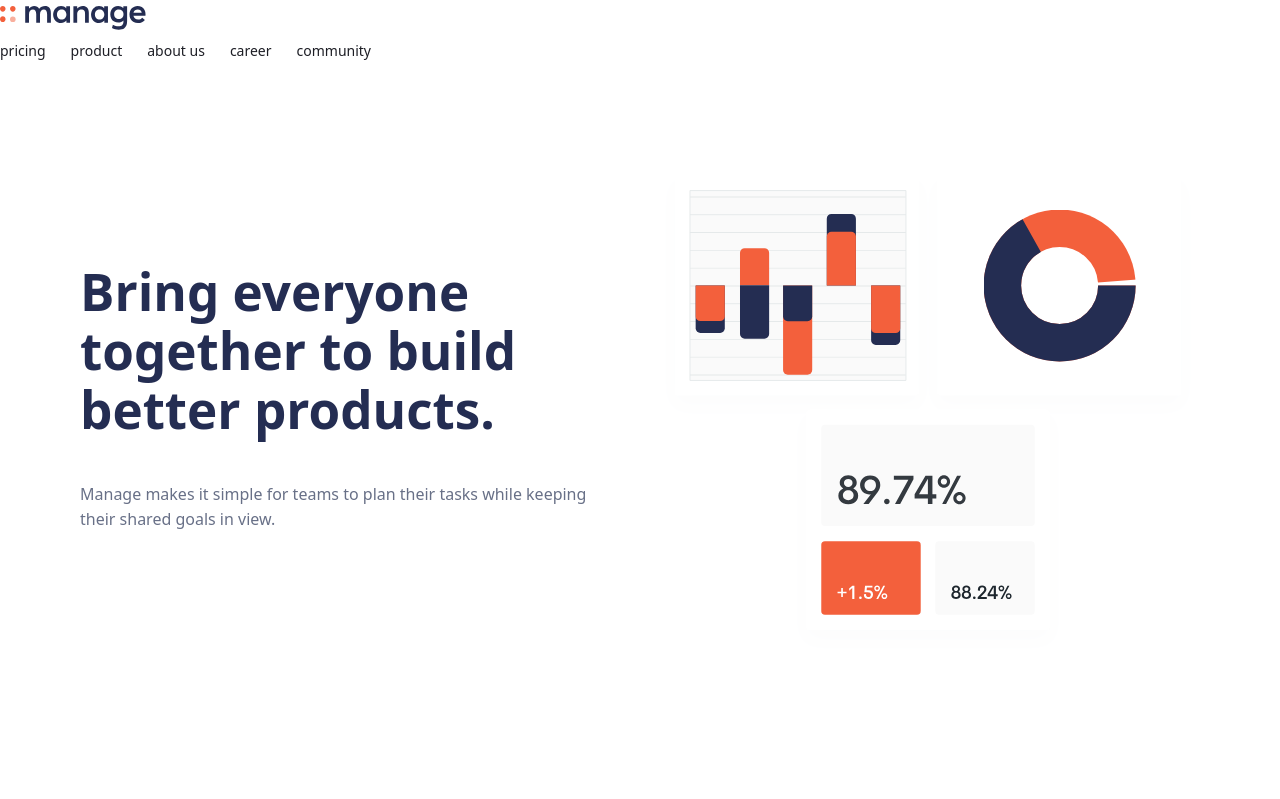
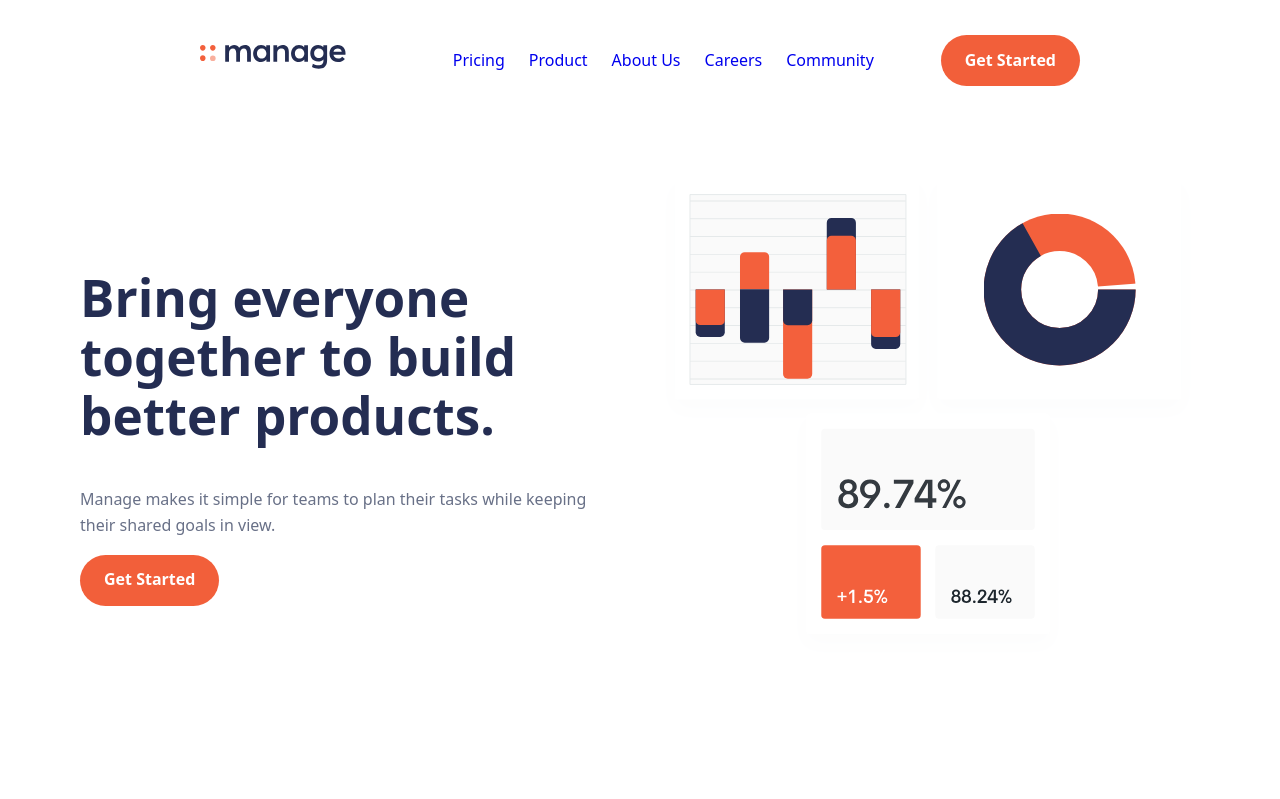
Before and after one commit to 0xverse-Suite/frontend-engineering, a plain HTML site: page projects/manage-landing-page/index.html in a window 1280 px wide. Shown: the top 799 px of the page. Drawn offline with Linux system fonts and the light colour scheme.

Commit message:
i worked on a group project were i was giving the head to

```diff
--- a/projects/manage-landing-page/sections/navbar.html
+++ b/projects/manage-landing-page/sections/navbar.html
@@ -2,7 +2,8 @@
 <!-- <header class="site-header container">
   <a href="#top" aria-label="Manage home"><img src="./resources/logo.svg" alt="Manage" width="146" height="24"></a>
   <nav class="primary-nav" id="primary-nav" aria-label="Main menu">
-    <a href="#features">Product</a><a href="#testimonials">About Us</a><a href="#cta">Careers</a><a href="#footer">Community</a>
+    <a href="#features">Product</a><a href="#testimonials">About Us</a><a href="#cta">Careers</a><a
+      href="#footer">Community</a>
   </nav>
   <a class="button header-button" href="#cta">Get Started</a>
   <button class="menu-toggle" type="button" aria-expanded="false" aria-controls="primary-nav" aria-label="Toggle menu">
@@ -11,16 +12,21 @@
 </header> -->
 
 
-<header>
-  <div class="logo"><img src="/resources/logo.svg" alt=""></div>
 
-  <nav>
-    <a href="#">pricing</a>
-    <a href="#">product</a>
-    <a href="#">about us</a>
-    <a href="#">career</a>
-      <a href="#">community</a>
+<header class="site-headerr contianer">
+  <a href="#">
+    <img src="/resources/logo.svg" alt= />
+  </a>
 
+  <nav >
+    <ul class="nav__list">
+      <li><a href="#">Pricing</a></li>
+      <li><a href="#">Product</a></li>
+      <li><a href="#">About Us</a></li>
+      <li><a href="#">Careers</a></li>
+      <li><a href="#">Community</a></li>
+    </ul>
   </nav>
-  <button class="button">Get started</button>
+
+  <a href="#" class="button header-button">Get Started</a>
 </header>
--- a/projects/manage-landing-page/styles/navbar.css
+++ b/projects/manage-landing-page/styles/navbar.css
@@ -5,6 +5,7 @@
   justify-content: space-between;
   gap: 1.5rem;
   padding-block: 2rem;
+  border: 2px solid green;
 }
 .primary-nav {
   display: flex;
@@ -30,47 +31,45 @@
   }
 } */
 
-
-
-.header {
-    /* border: 2px solid red; */
-    display: flex;
-
-    justify-content: space-between;
-    align-items: start;
-    padding: 25px 10%;
-    background-color: var(--Very-Light-Gray);
-
-
-}
-.logo{
-    font-size: 25px;
-    font-weight: bold;
-    color: var(--Dark-Blue);
-
-
+:root {
+  --orange: hsl(12, 88%, 59%);
+  --orange-light: hsl(13, 100%, 96%);
+  --navy: hsl(228, 39%, 23%);
+  --ink: hsl(233, 12%, 13%);
+  --off-white: hsl(0, 0%, 98%);
+  --muted: #687087;
+  --content-width: 1120px;
 }
 
-nav{
+.site-headerr {
+    /* border: 2px solid black; */
     display: flex;
-    gap: 25px;
+    flex-direction: row;
     align-items: center;
+    justify-content: space-between;
 
+    gap: 24px;
+    padding-block: 32px;
+    margin: 0 200px;
 }
-nav a{
+
+.nav__list{
+    display: flex;
+    flex-direction: row;
+    align-items: center;
+    gap: 24px;
+}
+
+.nav__list li{
+    list-style: none;
+}
+.nav__list li a{
     text-decoration: none;
-    color:var(--Very-Light-Gray) ;
-    font-size: 14px;
-    display: flex;
-    align-items: center;
+}
 
+.btn{
+font-size: 15px;
+border-radius: 90px;
+text-decoration: none;
+background-color: var(--orange-light);
 }
-.button{
-    background-color: var(--bright-Red);
-    color: white;
-padding: 15px 30px;
-border-radius: 30px;
-cursor: pointer;
-display: flex;
-align-items: center;
-}
```
